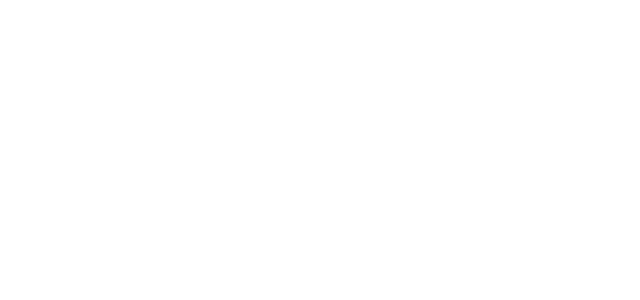
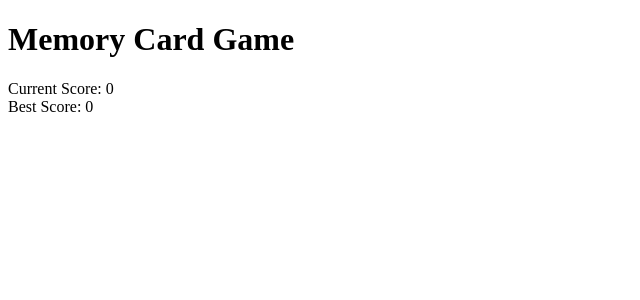
Before and after one commit to eltonbautista/memory-card, a React (Create React App) app: page / in a window 1280 px wide. Shown: the top 300 px of the page, without its empty margins (0-640 px from the left). Built offline with nearby package versions, Linux system fonts and the light colour scheme.

Commit message:
Wrote up UI code for Header and Scoreboard Made sure App properly displays onto webpage

```diff
--- a/src/App.js
+++ b/src/App.js
@@ -1,8 +1,14 @@
 import './App.css';
+import Header from './components/Header';
+import Scoreboard from './components/Scoreboard';
+
 
 function App() {
   return (
     <div className="App">
+      <Header title='Memory Card Game'/>
+      {/* scores are state values */}
+      <Scoreboard currentScore={0} bestScore={0} />
     </div>
   );
 }
--- a/src/components/Header.js
+++ b/src/components/Header.js
@@ -1,8 +1,12 @@
 import React from "react";
 
-const Header = () => {
+// Reusable header component
+
+const Header = (props) => {
   return(
-    <header>Memory Card Game</header>
+    <header id="header">
+      <h1>{props.title}</h1>
+    </header>
   )
 }
 
--- a/src/components/Scoreboard.js
+++ b/src/components/Scoreboard.js
@@ -0,0 +1,14 @@
+import React from "react";
+
+// Scoreboard component used to display scores.
+
+const Scoreboard = (props) => {
+  return (
+    <div id="scoreboard">
+      <div>Current Score: {props.currentScore}</div>
+      <div>Best Score: {props.bestScore}</div>
+    </div>
+  )
+}
+
+export default Scoreboard;
```
